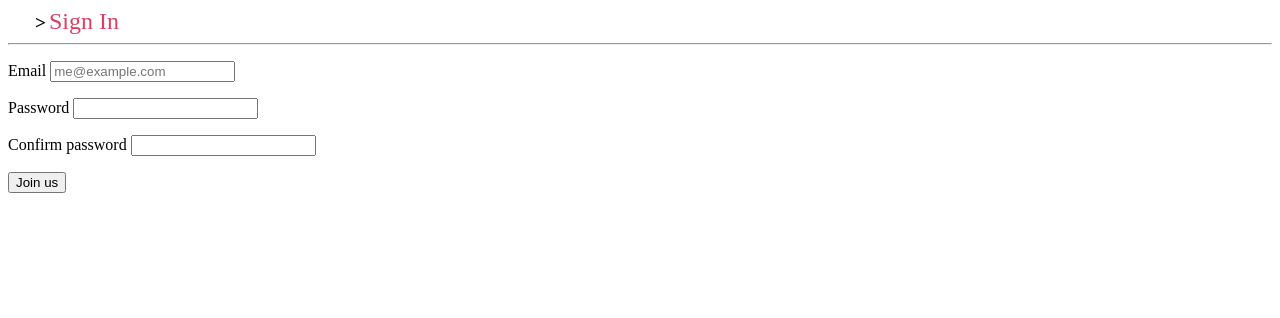
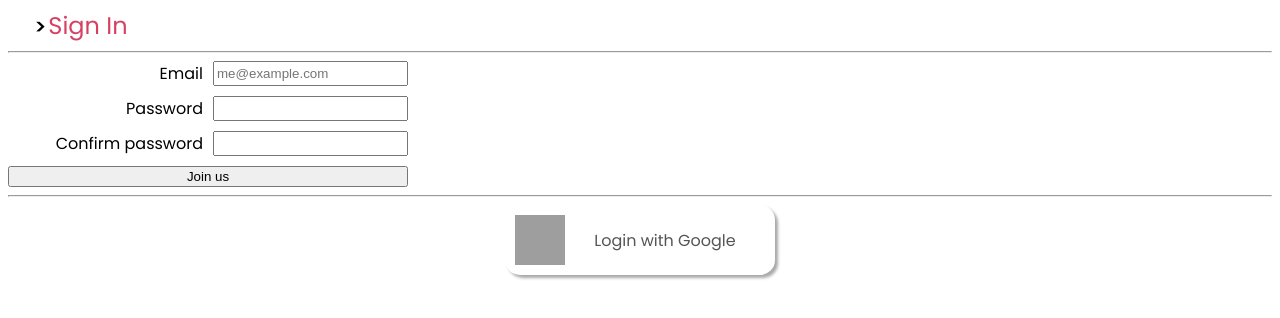
Before and after one commit to gotnospirit/aha-back-end-exam, a Flask app: page /signup in a window 1280 px wide. Shown: the top 318 px of the page. Run offline with Flask 2, Linux system fonts and the light colour scheme; parts of the project's set-up code (start-up, migrations or seed data) failed here and were passed over; some libraries are stand-ins or nearby versions; grey boxes are pictures that could not be loaded.

Commit message:
Google OAuth

```diff
--- a/www/routes.py
+++ b/www/routes.py
@@ -1,4 +1,5 @@
 from www import app, mailer
+from www.oauth import google_config
 from www.models import User
 from flask import render_template, request, url_for, redirect
 from www.forms import SignupForm, LoginForm, ProfileForm, ChangePasswordForm
@@ -14,12 +15,13 @@ def index():
         users = User.FetchAll()
         statistics = User.GetStatistics()
 
-        form = ChangePasswordForm()
-        form.email.data = current_user.email
+        if current_user.password is not None:
+            form = ChangePasswordForm()
+            form.email.data = current_user.email
 
-        if form.validate_on_submit():
-            current_user.update_password(form.password.data)
-            return redirect(url_for('index'))
+            if form.validate_on_submit():
+                current_user.update_password(form.password.data)
+                return redirect(url_for('index'))
 
     return render_template('index.html', users=users, form=form, statistics=statistics)
 
@@ -32,12 +34,11 @@ def signup():
     form = SignupForm()
     if form.validate_on_submit():
         user = User.Create(form.email.data, form.password.data)
-        if user.can_send_verification():
-            mailer.send_verification(user)
+        mailer.send_verification(user)
         login_user(user, remember=True)
         return redirect(url_for('index'))
 
-    return render_template('signup.html', form=form)
+    return render_template('signup.html', form=form, show_google_btn=google_config is not None)
 
 
 @app.route('/login', methods=('GET', 'POST'))
@@ -52,7 +53,7 @@ def login():
         next_page = request.args.get('next')
         return redirect(next_page) if next_page else redirect(url_for('index'))
 
-    return render_template('login.html', form=form)
+    return render_template('login.html', form=form, show_google_btn=google_config is not None)
 
 
 @app.route('/logout')
--- a/www/static/styles/main.css
+++ b/www/static/styles/main.css
@@ -1,3 +1,8 @@
+body {
+  font-family: 'Poppins', sans-serif;
+}
+
+/* Navigation bar */
 nav a {
   color: #d64161;
   font-size: 1.5em;
@@ -14,11 +19,79 @@ nav a::before {
   padding: 0 3px;
 }
 
+/* Forms */
+form {
+  display: grid;
+  grid-template-columns: 1fr 1fr;
+  grid-column-gap: 10px;
+  row-gap: 10px;
+  max-width: 25em;
+}
+
+form label {
+  text-align: right;
+  grid-column-end: span 1;
+}
+
+form input[type="text|email|password"] {
+  grid-column-end: span 1;
+}
+
+form .errors {
+  grid-column-end: span 2;
+  padding: 0 0 5px 0;
+  margin: 0;
+  list-style: none;
+  color: red;
+  text-align: left;
+}
+
+form input[type=submit] {
+  grid-column-end: span 2;
+}
+
+/* Flash messages */
+.flashes {
+  padding: 20px;
+  margin: 5px;
+  color: #970020;
+  background-color: #ffd5de;
+  list-style: none;
+}
+
+/* Dashboard */
 table {
   border-spacing: 0;
   border-collapse: collapse;
 }
 
-td {
+th, td {
   padding: .5em;
 }
+
+/* OAuth sign-up */
+.login-btn {
+  justify-content: center;
+  flex-direction: row;
+  display: flex;
+  background-color: rgb(255, 255, 255);
+  justify-content: center;
+  align-items: center;
+  max-width: 250px;
+  padding: 10px;
+  box-shadow: 3px 3px 3px rgb(170, 170, 170);
+  border-radius: 15px;
+  text-decoration: none;
+}
+
+.login-btn img {
+  width: 50px;
+  height: 50px;
+  flex: 0 0 50px;
+}
+
+.btn-text {
+  padding: 10px;
+  color: rgb(85, 85, 85);
+  flex: 0 0 180px;
+}
--- a/www/templates/base.html
+++ b/www/templates/base.html
@@ -1,3 +1,4 @@
+{% import 'form.html' as form_tool %}
 <!DOCTYPE html>
 <html lang="en">
 
@@ -5,6 +6,11 @@
   <meta charset="UTF-8">
   <title>AHA Back-end Exam{% block title %} {% endblock %}</title>
   <link rel="stylesheet" type="text/css" href="{{ url_for('static',filename='styles/main.css') }}">
+  {% if show_google_btn %}
+  <link rel="preconnect" href="https://fonts.googleapis.com">
+  <link rel="preconnect" href="https://fonts.gstatic.com" crossorigin>
+  <link href="https://fonts.googleapis.com/css2?family=Poppins&display=swap" rel="stylesheet">
+  {% endif %}
 </head>
 
 <body>
@@ -19,6 +25,13 @@
     {% endif %}
   </nav>
   <hr />
+  {% with messages = get_flashed_messages() %}
+  {% if messages %}
+  <ul class="flashes">
+    {% for message in messages %}<li>{{ message }}</li>{% endfor %}
+  </ul>
+  {% endif %}
+  {% endwith %}
   <div class="content">
     {% block content %} {% endblock %}
   </div>
--- /dev/null
+++ b/www/templates/form.html
@@ -0,0 +1,13 @@
+{% macro render_field(field) -%}
+{{ field.label }}
+{{ field(**kwargs)|safe }}
+{% if field.errors %}
+<ul class="errors">
+  {% for error in field.errors %}<li>{{ error }}</li>{% endfor %}
+</ul>
+{% endif %}
+{%- endmacro %}
+
+{% macro render_submit(field) %}
+{{ field(formnovalidate=True) }}
+{%- endmacro %}
--- /dev/null
+++ b/www/templates/oauth.html
@@ -0,0 +1,10 @@
+{% if show_google_btn %}
+<hr />
+<div align="center">
+  <a href="{{ url_for('google.login') }}" class="login-btn">
+    <img id="google" alt="Google"
+      src="https://upload.wikimedia.org/wikipedia/commons/thumb/5/53/Google_%22G%22_Logo.svg/2048px-Google_%22G%22_Logo.svg.png">
+    <div class="btn-text">Login with Google</div>
+  </a>
+</div>
+{% endif %}
--- a/www/templates/signup.html
+++ b/www/templates/signup.html
@@ -3,37 +3,12 @@
 {% block title %} - Sign Up{% endblock %}
 
 {% block content %}
-    <form method="POST">
-        {{ form.csrf_token }}
-        <p>
-            {{ form.email.label }}
-            {{ form.email(placeholder="me@example.com") }}
-        </p>
-
-        {% if form.email.errors %}
-            <ul class="errors">
-                {% for error in form.email.errors %}<li>{{ error }}</li>{% endfor %}
-            </ul>
-        {% endif %}
-
-        <p>
-            {{ form.password.label }}
-            {{ form.password() }}
-        </p>
-
-        {% if form.password.errors %}
-            <ul class="errors">{% for error in form.password.errors %}<li>{{ error }}</li>{% endfor %}</ul>
-        {% endif %}
-
-        <p>
-            {{ form.confirm.label }}
-            {{ form.confirm() }}
-        </p>
-
-        {% if form.confirm.errors %}
-            <ul class="errors">{% for error in form.confirm.errors %}<li>{{ error }}</li>{% endfor %}</ul>
-        {% endif %}
-
-        {{ form.submit(formnovalidate=True) }}
-    </form>
+<form method="POST">
+    {{ form.csrf_token }}
+    {{ form_tool.render_field(form.email, placeholder="me@example.com") }}
+    {{ form_tool.render_field(form.password) }}
+    {{ form_tool.render_field(form.confirm) }}
+    {{ form_tool.render_submit(form.submit) }}
+</form>
+{% include 'oauth.html' %}
 {% endblock %}
```
Also changed, not shown: requirements.txt (+9 -0 lines), www/__init__.py (+7 -3 lines), www/models.py (+48 -12 lines), www/oauth.py (added, +76 -0 lines), www/templates/index.html (+5 -29 lines), www/templates/login.html (+7 -24 lines), www/templates/profile.html (+4 -14 lines), README.md, 2 other files.
